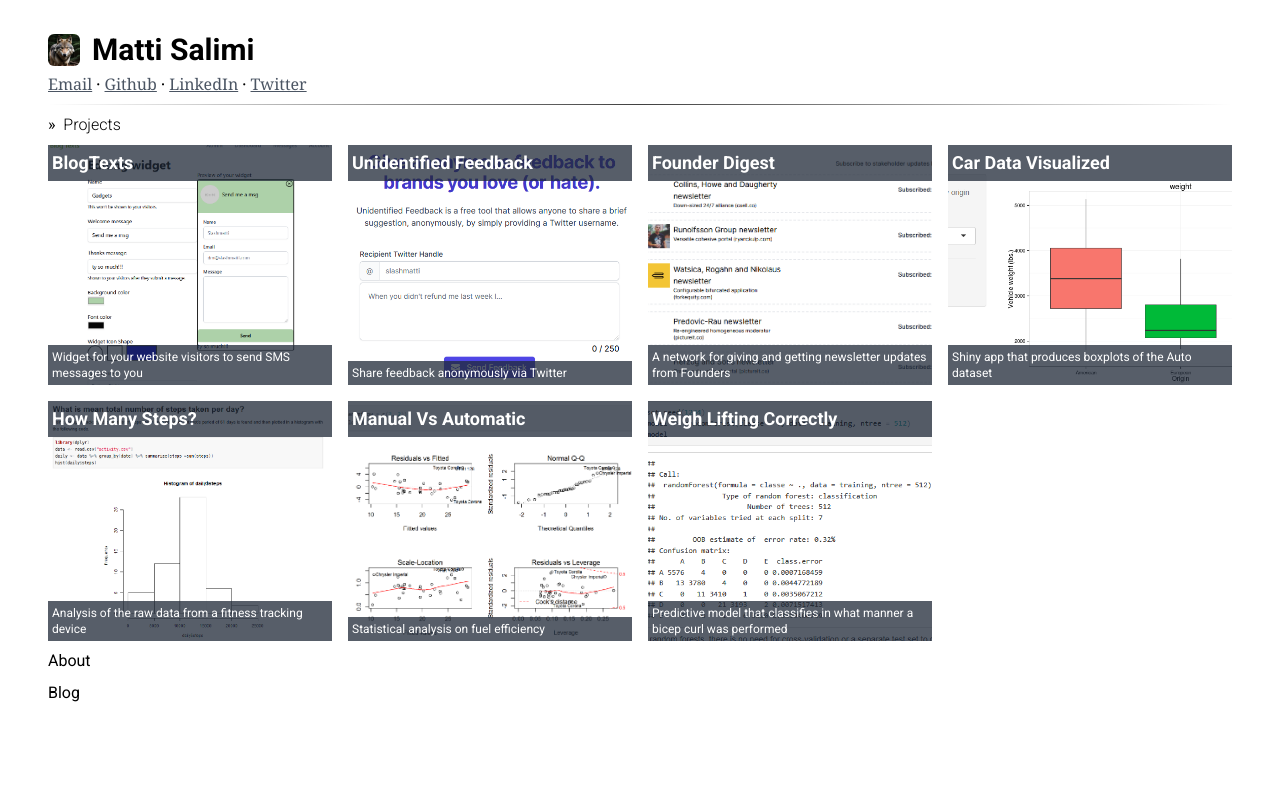
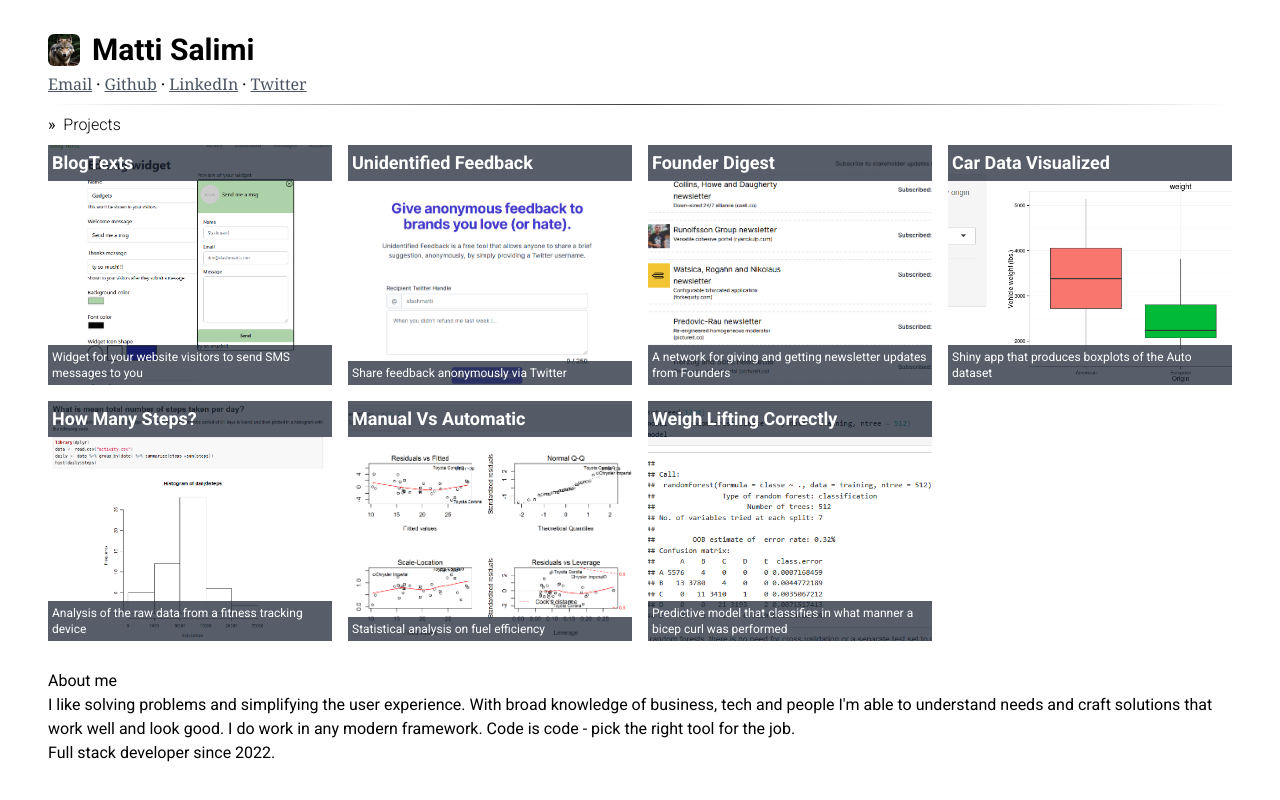
Before and after one commit to slashmatti/slashmatti, a React (Vite) app: page / in a window 1280 px wide. Shown: the top 800 px of the page. Built offline with nearby package versions, Linux system fonts and the light colour scheme.

Commit message:
completed about me component

```diff
--- a/src/App.jsx
+++ b/src/App.jsx
@@ -1,7 +1,7 @@
 import React from 'react';
 import Header from './components/Header';
 import Projects from './components/Projects';
-import Blog from './components/Blog';
+// import Blog from './components/Blog';
 import About from './components/About';
 import Nav from './components/Nav';
 
@@ -13,7 +13,7 @@
       <Nav />
       <Projects />
       <About />
-      <Blog />
+      {/* <Blog /> */}
     </div>
   )
 }
--- a/src/components/About.jsx
+++ b/src/components/About.jsx
@@ -2,7 +2,11 @@
 
 function About() {
     return (
-        <div>About</div>
+        <div className='py-5'>
+            About me
+            <p>I like solving problems and simplifying the user experience. With broad knowledge of business, tech and people I'm able to understand needs and craft solutions that work well and look good. I do work in any modern framework. Code is code - pick the right tool for the job.</p>
+            <p>Full stack developer since 2022.</p>
+        </div>
     )
 }
 
```
Also changed, not shown: src/assets/uf.png.
